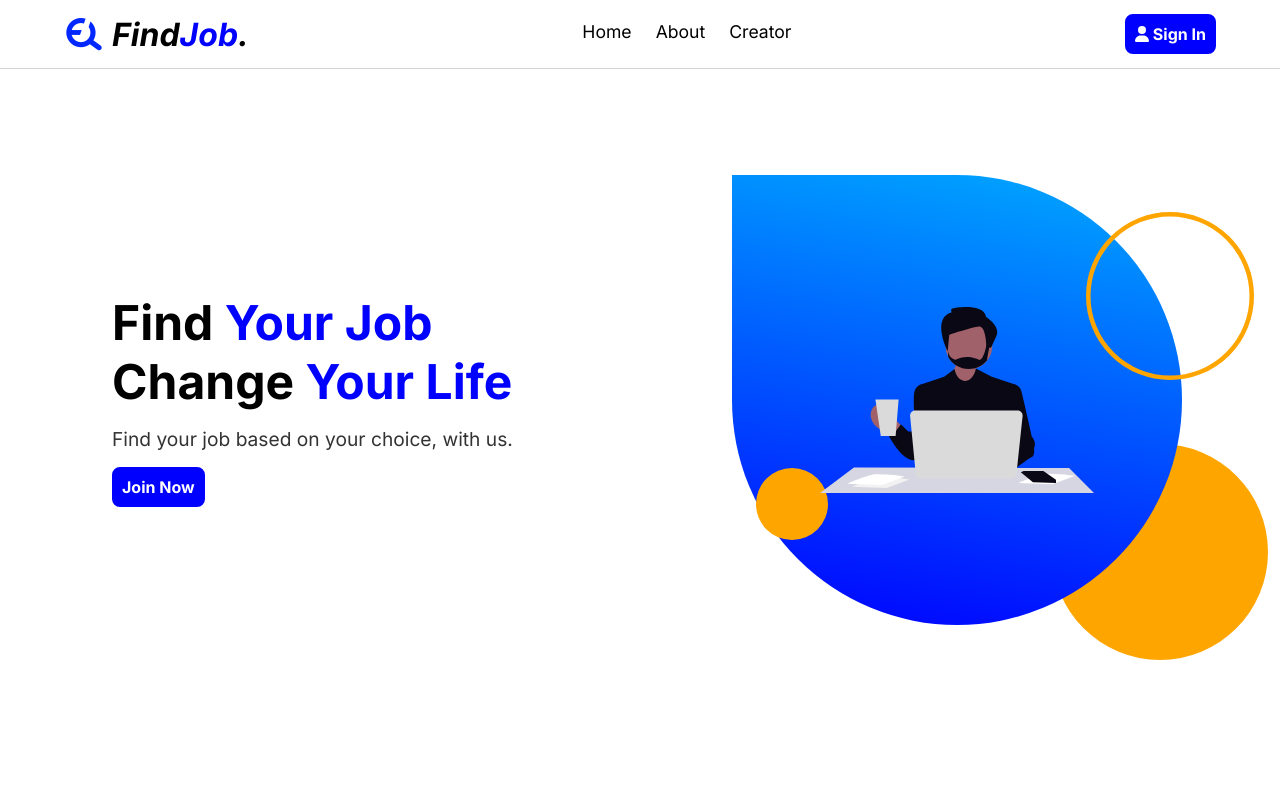
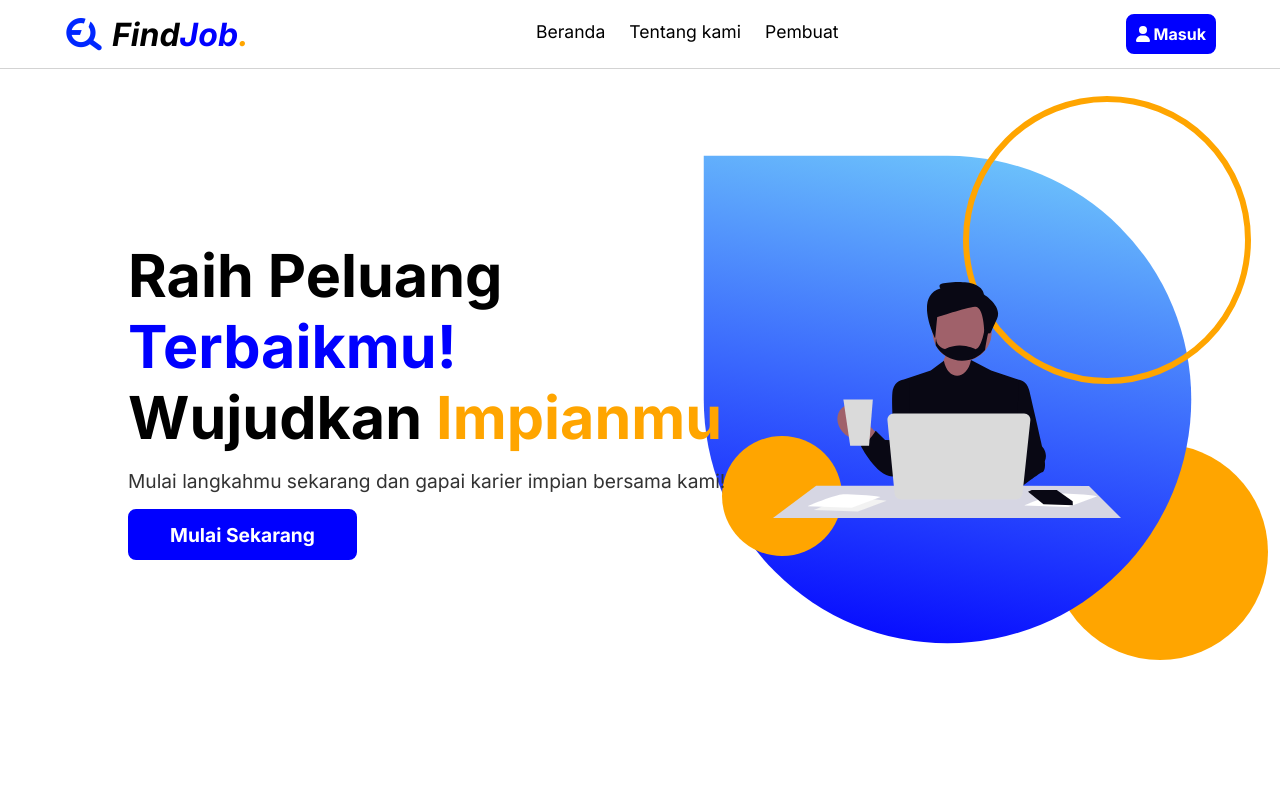
Before and after one commit to Athela19/frontend, a React (Create React App) app: page / in a window 1280 px wide. Shown: the top 800 px of the page. Built offline with nearby package versions, Linux system fonts and the light colour scheme.

Commit message:
ini hero terbaru

```diff
--- a/src/components/rootcontent/hero.jsx
+++ b/src/components/rootcontent/hero.jsx
@@ -1,14 +1,23 @@
 import React, { useEffect, useState } from "react";
-import codingImage from "../../img/coding.svg"; // Sesuaikan path gambar
+import { useNavigate } from "react-router-dom";
+import codingImage from "../../img/coding.svg";
 
 const Hero = () => {
-  const [scale, setScale] = useState(1.5); // Default besar (1.5)
+  const navigate = useNavigate();
+  const [scale, setScale] = useState(1.5); // Untuk animasi scale
+  const [translateX, setTranslateX] = useState(0); // Untuk animasi translateX
 
   useEffect(() => {
     const handleScroll = () => {
       const scrollY = window.scrollY;
-      const newScale = Math.max(1.5 - scrollY / 500, 0.2); // Mengecil dari 1.5 ke min 0.2
+
+      // Animasi scale (untuk lingkaran)
+      const newScale = Math.max(1.5 - scrollY / 500, 0.2);
       setScale(newScale);
+
+      // Animasi translateX (untuk .hero-left)
+      const newTranslateX = Math.max(-scrollY / 2, -100); // Bergerak ke kiri, maksimal -100px
+      setTranslateX(newTranslateX);
     };
 
     window.addEventListener("scroll", handleScroll);
@@ -17,21 +26,51 @@ const Hero = () => {
 
   return (
     <div className="circle-new">
-    <section className="hero-edit" id="home">
-      <div className="circle-hero" style={{ transform: `scale(${scale})` }}></div>
-      <div className="circle-hero" style={{ transform: `scale(${scale})` }}></div>
-      <div className="circle-hero" style={{ transform: `scale(${scale})` }}></div>
-      <div className="hero-left">
-        <h1>Find <span>Your Job</span></h1>
-        <h1>Change <span>Your Life</span></h1>
-        <p>Find your job based on your choice, with us.</p>
-        <button className="btn-db">Join Now</button>
-      </div>
-      <div className="hero-right">
-        <div className="hero-circle" style={{ transform: `scale(${scale})` }}></div>
-        <img src={codingImage} alt="Coding Illustration" className="hero-image" />
-      </div>
-    </section>
+      <section className="hero-edit" id="home">
+        {/* Lingkaran dengan animasi scale */}
+        {[1, 2, 3].map((_, index) => (
+          <div
+            key={index}
+            className="circle-hero"
+            style={{ transform: `scale(${scale})` }}
+          ></div>
+        ))}
+
+        {/* Bagian kiri dengan animasi translateX */}
+        <div
+          className="hero-left"
+          style={{ transform: `translateX(${translateX}px)` }}
+        >
+          <h1>
+            Raih Peluang<span> Terbaikmu!</span>
+          </h1>
+          <h1>
+            Wujudkan <span style={{ color: "var(--tertiary)" }}>Impianmu</span>
+          </h1>
+          <p>Mulai langkahmu sekarang dan gapai karier impian bersama kami!</p>
+
+          <button
+            className="btn-db"
+            onClick={() => navigate("/dashboard")}
+            style={{ padding: "0.7rem 2.5rem", fontSize: "1.2rem" }}
+          >
+            Mulai Sekarang
+          </button>
+        </div>
+
+        {/* Bagian kanan */}
+        <div className="hero-right">
+          <div
+            className="hero-circle"
+            style={{ transform: `scale(${scale})` }}
+          ></div>
+          <img
+            src={codingImage}
+            alt="Coding Illustration"
+            className="hero-image"
+          />
+        </div>
+      </section>
     </div>
   );
 };
--- a/src/components/subcomponent/Navbar.jsx
+++ b/src/components/subcomponent/Navbar.jsx
@@ -20,7 +20,7 @@ function Navbar({ setShowJobForm }) {
       <div className="navbar-logo-db">
       <img src={logo} alt="logo"></img>
         <p>
-          Find<span>Job</span>.
+          Find<span>Job</span><span style={{ color: "var(--tertiary)" }}>.</span>
         </p>
       </div>
 
@@ -28,9 +28,9 @@ function Navbar({ setShowJobForm }) {
         // Navbar untuk halaman "/"
         <div className="navbar-menu-db">
           <ul>
-            <li><a href="#home">Home</a></li>
-            <li><a href="#about">About</a></li>
-            <li><a href="#creator">Creator</a></li>
+            <li><a href="#home">Beranda</a></li>
+            <li><a href="#about">Tentang kami</a></li>
+            <li><a href="#creator">Pembuat  </a></li>
           </ul>
         </div>
       ) : (
@@ -46,7 +46,7 @@ function Navbar({ setShowJobForm }) {
       {isHomePage && (
         <div className="navbar-signin-db">
           <button className="btn-db" onClick={() => navigate("/login")}>
-            <FontAwesomeIcon icon={faUser} className="icon" /> {" "}Sign In
+            <FontAwesomeIcon icon={faUser} className="icon" /> {" "}Masuk
           </button>
         </div>
       )}
--- a/src/css/dashboard.css
+++ b/src/css/dashboard.css
@@ -149,6 +149,7 @@
   margin-right: 1rem;
   background-color: rgb(231, 231, 231);
   transition: all 0.2s ease;
+  font-family: "Inter", sans-serif;
 }
 .navbar-user-db p:hover {
   cursor: pointer;
@@ -192,6 +193,7 @@
   display: inline-block;
   padding-bottom: 5px; /* Beri ruang untuk underline */
   transition: color 0.2s ease-in-out; /* Animasi perubahan warna */
+  font-family: "Inter", sans-serif;
 }
 
 /* Efek underline animasi dari tengah ke samping */
--- a/src/css/index.css
+++ b/src/css/index.css
@@ -6,7 +6,8 @@
   --font: black;
   --tmbl: white;
   --input: #acacac;
-  --sekunder:rgb(0, 170, 255);
+  --sekunder:rgb(115, 206, 251);
+  --tertiary :orange;
 }
 
 * {
@@ -27,7 +28,7 @@ body {
 
 .hero-edit {
   height: 100vh;
-  padding: 7rem;
+  padding: 8rem;
   display: flex;
   align-items: center;
   justify-content: space-between;
@@ -42,7 +43,9 @@ body {
   justify-content: center;
   align-items: flex-start;
   text-align: left;
+  transition: transform 1s ease-out;
 }
+
 .hero-right {
   flex: 4;
   display: flex;
@@ -52,7 +55,7 @@ body {
 }
 
 .hero-left h1 {
-  font-size: 3rem;
+  font-size: 3.7rem;
   margin: 0;
   font-family: "Inter", sans-serif;
 }
@@ -69,54 +72,49 @@ body {
 
 .hero-circle {
   position: absolute;
-  width: 300px;
-  height: 300px;
+  width: 325px;
+  height: 325px;
   background: linear-gradient(10deg,var(--primary),var(--sekunder));
   border-radius: 0 50% 50% 50%;
   transition: transform 1s ease-out;
   z-index: -11;
 }
 
+.circle-hero{
+  position: absolute;
+  border-radius: 50%;
+  transform-origin: center; /* Animasi scale berpusat di tengah */
+  transition: transform 1s ease-out;
+
+}
 .circle-hero:nth-child(1) {
-  position: absolute;
+  z-index: -11; /* Pastikan di belakang konten */
   top: 60%;
   left: 85%;
   width: 9rem;
   height: 9rem;
-  background: orange;
-  border-radius: 50%;
-  transform-origin: center; /* Animasi scale berpusat di tengah */
-  transition: transform 1s ease-out;
-  z-index: -11; /* Pastikan di belakang konten */
+  background: var(--tertiary);
 }
 .circle-hero:nth-child(2) {
-  position: absolute;
-  top: 60%;
-  left: 60%;
-  width: 3rem;
-  height: 3rem;
-  background: orange;
-  border-radius: 50%;
-  transform-origin: center; /* Animasi scale berpusat di tengah */
-  transition: transform 1s ease-out;
+  top: 57%;
+  left: 58%;
+  width: 5rem;
+  height: 5rem;
+  background: var(--tertiary);
   z-index: -1; /* Pastikan di belakang konten */
 }
 .circle-hero:nth-child(3) {
-  position: absolute;
-  top: 30%;
-  left: 87%;
-  width: 7rem;
-  height: 7rem;
+  top: 18%;
+  left: 79%;
+  width: 12rem;
+  height: 12rem;
   background: transparent;
-  border: 3px solid orange;
-  border-radius: 50%;
-  transform-origin: center; /* Animasi scale berpusat di tengah */
-  transition: transform 1s ease-out;
+  border: 4px solid var(--tertiary);
   z-index: -1; /* Pastikan di belakang konten */
 }
 
 .hero-image {
-  max-width: 65%;
+  max-width: 85%;
   height: auto;
   position: relative;
   z-index: 1;
--- a/src/css/login.css
+++ b/src/css/login.css
@@ -1,11 +1,3 @@
-:root {
-    --primary: blue;
-    --bg: white;
-    --font: black;
-    --tmbl: white;
-    --input: #acacac;
-  }
-
 input {
     font-family: "Poppins", sans-serif;
   }
@@ -27,7 +19,7 @@ input {
     width: 2000px;
     height: 2000px;
     border-radius: 50%;
-    background: linear-gradient(-45deg, var(--primary), var(--bg));
+    background: linear-gradient(-45deg, var(--primary), var(--sekunder));
     top: -10%;
     right: 48%;
     transform: translateY(-50%);
```
